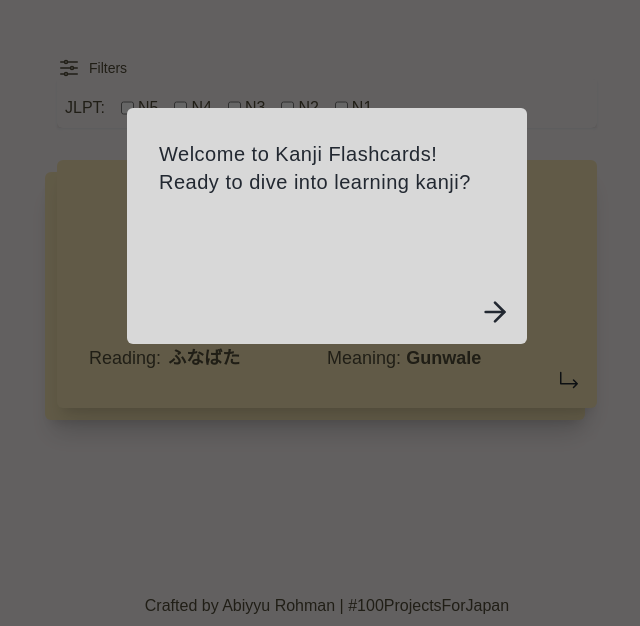
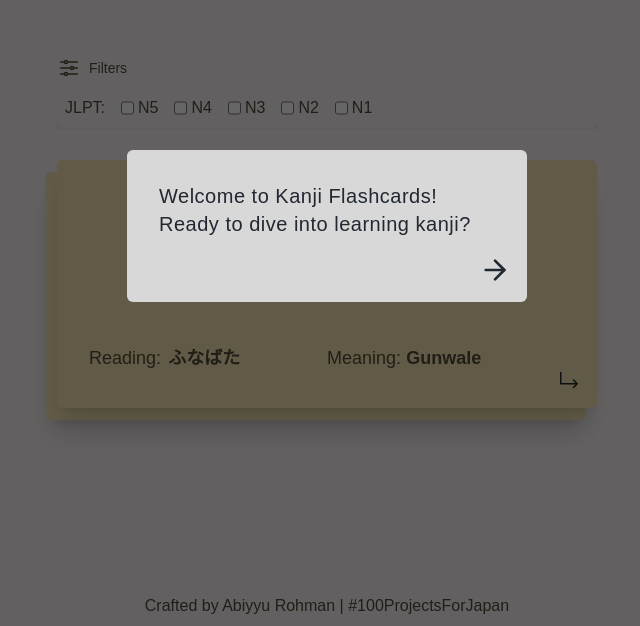
Before and after one commit to axahito/kanji-flashcard, a Next.js app: page / in a window 1280 px wide. Shown: the part 174-800 px from the top of the page, without its empty margins (313-953 px from the left). Built offline with nearby package versions, Linux system fonts and the light colour scheme; a web font is replaced by a local one.

Commit message:
[NIHON-25] reduce width and adjust large screen positioning of tour popover card

```diff
--- a/src/components/Tour/WelcomeOverlay.tsx
+++ b/src/components/Tour/WelcomeOverlay.tsx
@@ -95,14 +95,14 @@ const WelcomeOverlay = () => {
 
       {/* popover */}
       <div
-        className={`absolute w-[90dvw] lg:max-w-[400px] min-h-[236px] bg-[#D8D8D8] opacity-100 z-50 font-indie rounded-md flex flex-col justify-center items-center transition-all duration-300 ease-in-out
+        className={`absolute w-[90dvw] lg:max-w-[400px] min-h-[136px] bg-[#D8D8D8] opacity-100 z-50 font-indie rounded-md flex flex-col justify-center items-center transition-all duration-300 ease-in-out
           top-3/4 -translate-y-1/2 left-1/2 -translate-x-1/2 ${
             !top ? "lg:top-1/2" : "lg:translate-y-0"
           } ${!left ? "lg:left-1/2" : "lg:translate-x-0"}`}
         style={{
           // these will only apply at lg screens and up
           ...(window.innerWidth >= 1024 &&
-            top && { top: `${top + height + 24}px` }),
+            top && { top: `${top + height}px` }),
           ...(window.innerWidth >= 1024 && left && { left: `${left}px` }),
         }}
       >
```
